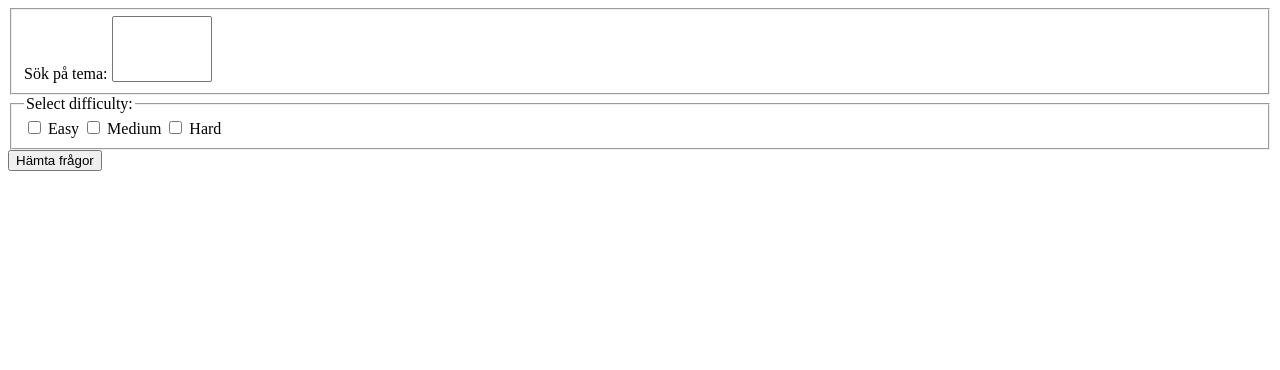
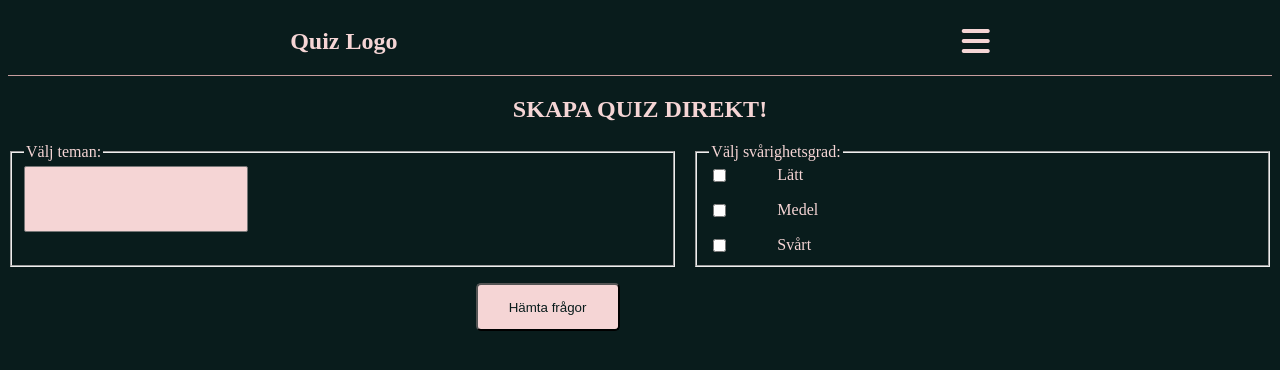
Before and after one commit to mikael-johnsson/quiz-frontend, a website built with Vite: page index.html in a window 1280 px wide. Built offline with nearby package versions, Linux system fonts and the light colour scheme; no server answers; files whose address does not match are found by name.

Commit message:
add styling to page

```diff
--- a/index.html
+++ b/index.html
@@ -8,25 +8,58 @@
     <title>quiz-frontend</title>
   </head>
   <body>
+    <header>
+      <div>
+        <h2>Quiz Logo</h2>
+      </div>
+      <div>
+        <i class="fa-sharp-duotone fa-solid fa-bars" id="hamburgerButton"></i>
+        <nav id="hamburgerMenu" class="headerHidden">
+          <ul>
+            <li>HEM</li>
+            <li>PROFIL</li>
+            <li>SKAPA FRÅGA</li>
+            <li>OM</li>
+            <li>LOGGA IN / REGISTRERA DIG</li>
+          </ul>
+        </nav>
+      </div>
+    </header>
     <main id="main">
+      <!-- LANDING PAGE SECTION -->
+      <section id="landing-section">
+        <h1>SKAPA QUIZ DIREKT!</h1>
         <form id="search-form">
-        <fieldset>
-          <label for="theme-input">Sök på tema:</label>
+          <fieldset id="themes-fieldset">
+            <legend>Välj teman:</legend>
             <select name="themes" id="themes-dropdown" multiple></select>
           </fieldset>
-        <fieldset>
-          <legend>Select difficulty:</legend>
+          <fieldset id="difficulty-fieldset">
+            <legend>Välj svårighetsgrad:</legend>
+            <div class="input-container">
               <input type="checkbox" value="easy" name="difficulty" />
-          <label for="easy">Easy</label>
+              <label for="easy">Lätt</label>
+            </div>
+            <div class="input-container">
               <input type="checkbox" value="medium" name="difficulty" />
-          <label for="medium">Medium</label>
+              <label for="medium">Medel</label>
+            </div>
+            <div class="input-container">
               <input type="checkbox" value="hard" name="difficulty" />
-          <label for="hard">Hard</label>
+              <label for="hard">Svårt</label>
+            </div>
           </fieldset>
           <button id="fetch-button">Hämta frågor</button>
         </form>
         <div id="message-container"></div>
         <div id="questionsContainer"></div>
+      </section>
     </main>
+
+    <!-- Font Awesome Link -->
+    <script
+      src="https://kit.fontawesome.com/7dd7da429f.js"
+      crossorigin="anonymous"
+    ></script>
   </body>
 </html>
--- a/src/main.ts
+++ b/src/main.ts
@@ -1,2 +1,3 @@
 import "./scss/main.scss";
 import "./utils/formUtils";
+import "./utils/headerUtils";
--- /dev/null
+++ b/src/scss/_components.scss
@@ -0,0 +1,8 @@
+@use "variables" as v;
+button {
+  width: 9rem;
+  height: 3rem;
+  background-color: v.$prim-text-color;
+  color: v.$prim-bg-color;
+  border-radius: 5px;
+}
--- a/src/scss/_forms.scss
+++ b/src/scss/_forms.scss
@@ -1,3 +1,15 @@
+@use "variables" as v;
+
 select {
-  width: 100px;
+  width: 14rem;
+  padding: 0 1rem;
+
+  option:checked {
+    background-color: v.$accent;
+  }
 }
+
+#themes-dropdown {
+  background-color: v.$prim-text-color;
+  color: v.$prim-bg-color;
+}
--- /dev/null
+++ b/src/scss/_header.scss
@@ -0,0 +1,65 @@
+@use "variables" as v;
+
+// HEADER
+header {
+  display: flex;
+  justify-content: space-between;
+  border-bottom: 1px solid v.$accent;
+  i {
+    font-size: 2rem;
+  }
+  div {
+    margin: auto auto;
+  }
+  nav {
+    padding: 1rem;
+    position: absolute;
+    right: 0;
+    background-color: v.$sec-bg-color;
+    opacity: 0.85; // random number
+    ul {
+      list-style-type: none;
+      text-align: left;
+      padding: 0;
+      display: flex;
+      flex-direction: column;
+      gap: 1rem;
+    }
+  }
+
+  .headerHidden {
+    display: none !important;
+  }
+}
+
+// MAIN
+h1 {
+  text-align: center;
+}
+
+main {
+  form {
+    display: grid;
+    grid-template-areas:
+      "a a a b b b"
+      ". . c c . .";
+    gap: 1rem;
+    #themes-fieldset {
+      grid-area: a;
+    }
+    #difficulty-fieldset {
+      grid-area: b;
+      display: flex;
+      flex-direction: column;
+      gap: 1rem;
+
+      div {
+        display: flex;
+        gap: 3rem;
+      }
+    }
+    #fetch-button {
+      grid-area: c;
+    }
+  }
+}
--- /dev/null
+++ b/src/scss/_questions.scss
@@ -0,0 +1,9 @@
+.theme-container {
+  display: flex;
+  gap: 0.5rem;
+
+  * {
+    text-decoration: underline;
+    font-size: small;
+  }
+}
--- /dev/null
+++ b/src/scss/_variables.scss
@@ -0,0 +1,4 @@
+$prim-bg-color: #091c1c;
+$sec-bg-color: #231c2b;
+$prim-text-color: #f5d5d5;
+$accent: #c69d9e;
--- a/src/scss/main.scss
+++ b/src/scss/main.scss
@@ -1 +1,12 @@
 @use "forms";
+@use "header";
+@use "components";
+@use "questions";
+@use "variables" as v;
+
+html,
+body {
+  box-sizing: border-box;
+  color: v.$prim-text-color;
+  background-color: v.$prim-bg-color;
+}
--- a/src/utils/HtmlUtils.ts
+++ b/src/utils/HtmlUtils.ts
@@ -7,12 +7,21 @@ export const createHtml = (question: Question) => {
   const questionDiv = document.createElement("div");
   const title = document.createElement("p");
   const answer = document.createElement("span");
+  const themeContainer = document.createElement("div");
+  themeContainer.className = "theme-container";
+
+  question.themes.forEach((theme) => {
+    const themeEl = document.createElement("span");
+    themeEl.innerHTML = theme.toUpperCase();
+    themeContainer.appendChild(themeEl);
+  });
 
   title.innerHTML = question.question;
   answer.innerHTML = question.answer;
 
   questionDiv.appendChild(title);
   questionDiv.appendChild(answer);
+  questionDiv.appendChild(themeContainer);
   questionsContainer?.appendChild(questionDiv);
 };
 
@@ -100,7 +109,7 @@ export const addSelectOptions = (themes: string[]) => {
   themes.forEach((theme) => {
     const option = document.createElement("option");
     option.value = theme;
-    option.innerText = theme;
+    option.innerText = theme.toUpperCase();
 
     select?.appendChild(option);
   });
--- a/src/utils/formUtils.ts
+++ b/src/utils/formUtils.ts
@@ -15,8 +15,8 @@ searchForm?.addEventListener("submit", (e) => {
   const themes: string[] = checkChosenThemes();
   const difficulties: string[] = checkChosenDifficulty();
 
-  getQuestions(themes, difficulties, DEV_URL);
+  getQuestions(themes, difficulties, BASE_URL);
   createSearchMsg(themes, difficulties);
 });
 
-getThemeOptions(DEV_URL);
+getThemeOptions(BASE_URL);
--- /dev/null
+++ b/src/utils/headerUtils.ts
@@ -0,0 +1,9 @@
+// --- HAMBURGER MENU ---
+const hamburgerButton = document.getElementById("hamburgerButton");
+const hamburgerMenu = document.getElementById("hamburgerMenu");
+
+if (hamburgerButton) {
+  hamburgerButton.addEventListener("click", () => {
+    hamburgerMenu?.classList.toggle("headerHidden");
+  });
+}
```
Lines whose indentation alone changed are shown as unchanged.
